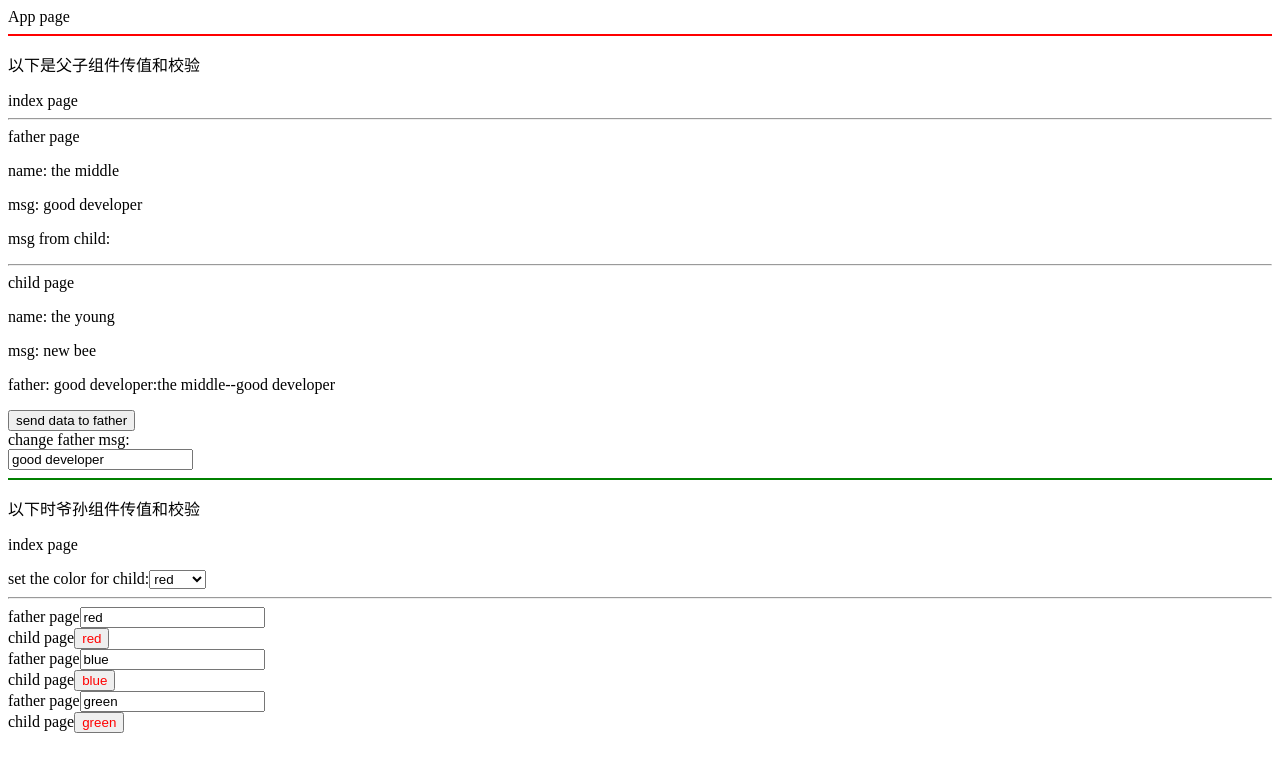
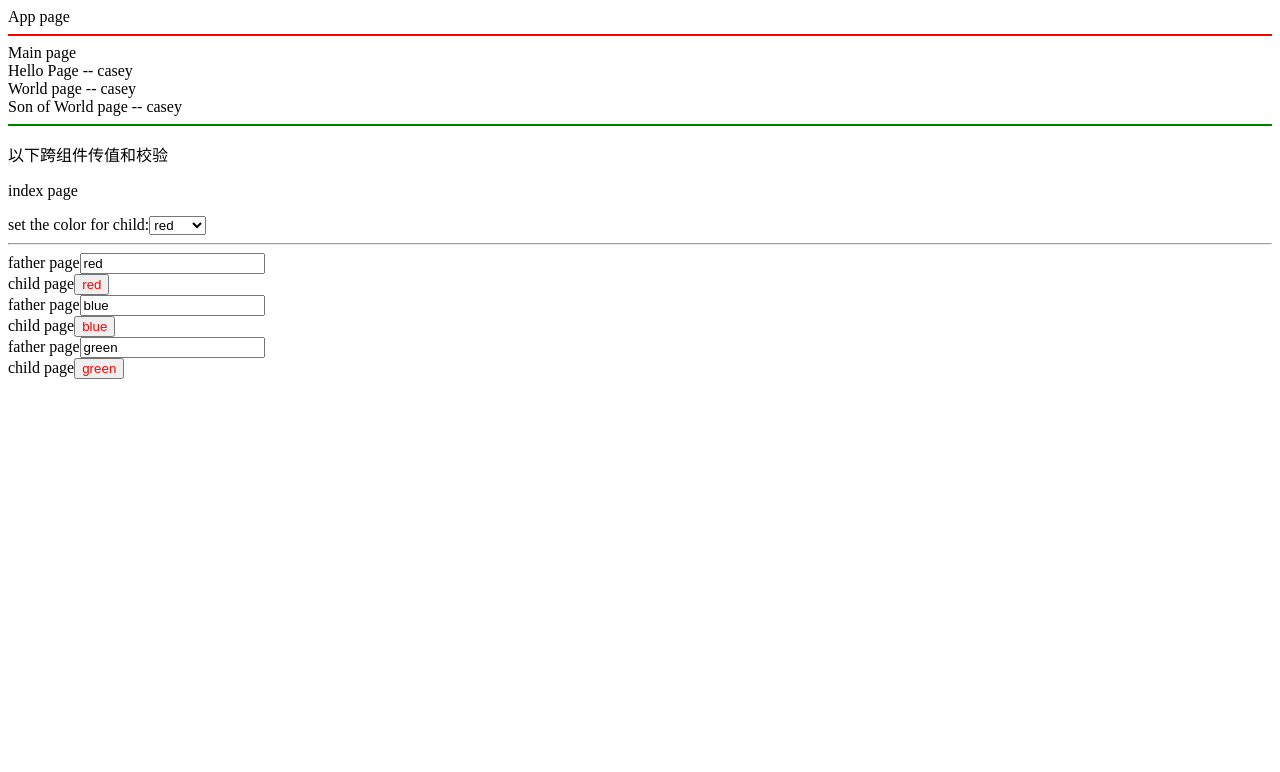
Before and after one commit to testcara/lean_react, a React (Create React App) app in the folder project_learning/react-demo/: page / in a window 1280 px wide. Shown: the top 772 px of the page. Built offline with nearby package versions, Linux system fonts and the light colour scheme.

Commit message:
add context

```diff
--- a/project_learning/react-demo/src/App.js
+++ b/project_learning/react-demo/src/App.js
@@ -1,16 +1,18 @@
 import React from 'react'
-import Fzindex from './fzPros'
+// import Fzindex from './fzPros'
 import Zsindex from './zsPros'
+import Main from './context/main'
 
 export default function App() {
   return (
     <div>
       App page
-      <hr color='red'/>
-      <p>以下是父子组件传值和校验</p>
-      <Fzindex />
+      <hr color='red' />
+      <Main/>
+      {/* <p>以下是父子组件传值和校验</p>
+      <Fzindex />*/}
       <hr color='green'/>
-      <p>以下时爷孙组件传值和校验</p>
+      <p>以下跨组件传值和校验</p>
       <Zsindex />
     </div>
   )
--- /dev/null
+++ b/project_learning/react-demo/src/context/context.js
@@ -0,0 +1,5 @@
+import React from "react";
+
+const MainContext = React.createContext()
+
+export default MainContext
--- /dev/null
+++ b/project_learning/react-demo/src/context/hello.js
@@ -0,0 +1,17 @@
+import React, { Component } from 'react'
+import World from './world'
+import MainContext from './context'
+
+export class Hello extends Component {
+    static contextType = MainContext
+    render() {
+        return (
+            <div>
+                Hello Page -- { this.context }
+                <World />
+            </div>
+        )
+    }
+}
+
+export default Hello
--- /dev/null
+++ b/project_learning/react-demo/src/context/main.js
@@ -0,0 +1,18 @@
+import React, { Component } from 'react'
+import Hello from './hello'
+import MainContext from './context'
+
+export class Main extends Component {
+    render() {
+        return (
+            <div>
+                <MainContext.Provider value='casey'>
+                    Main page
+                    <Hello />
+                </MainContext.Provider>
+            </div>
+        )
+    }
+}
+
+export default Main
--- /dev/null
+++ b/project_learning/react-demo/src/context/world-son.js
@@ -0,0 +1,16 @@
+import React, { Component } from 'react'
+import MainContext from './context'
+
+export class Worldson extends Component {
+
+  render() {
+    return (
+        <div>
+            Son of World page -- { this.context }
+        </div>
+    )
+  }
+}
+Worldson.contextType = MainContext
+
+export default Worldson
--- /dev/null
+++ b/project_learning/react-demo/src/context/world.js
@@ -0,0 +1,17 @@
+import React, { Component } from 'react'
+import MainContext from './context'
+import Worldson from './world-son'
+
+export class World extends Component {
+  static contextType = MainContext
+  render() {
+    return (
+      <div>
+        World page -- {this.context}
+        <Worldson />
+      </div>
+    )
+  }
+}
+
+export default World
```
